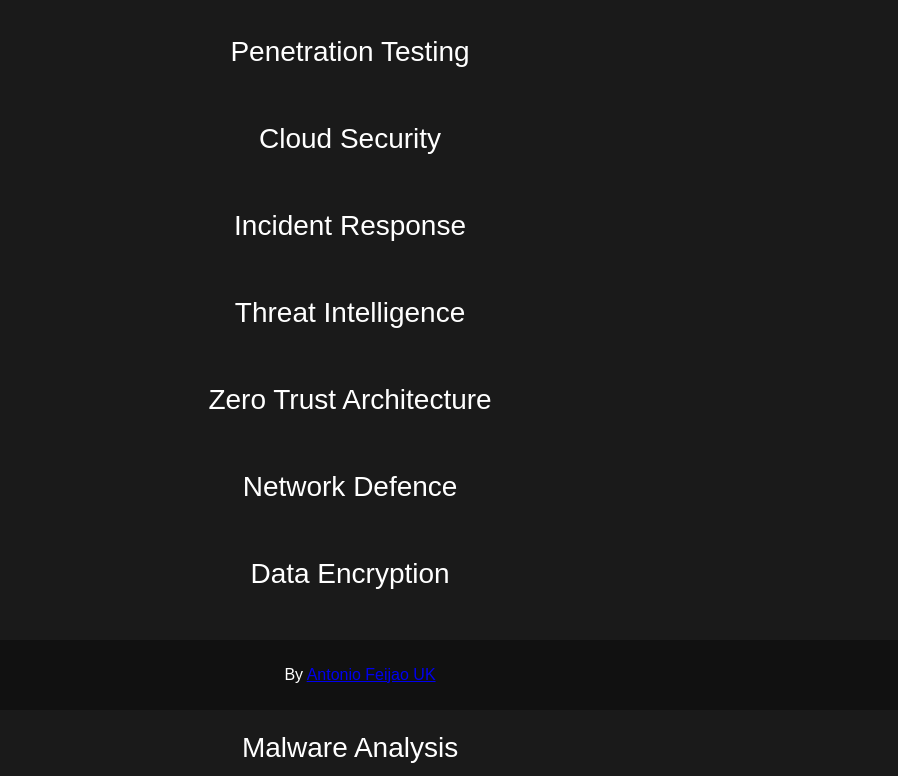
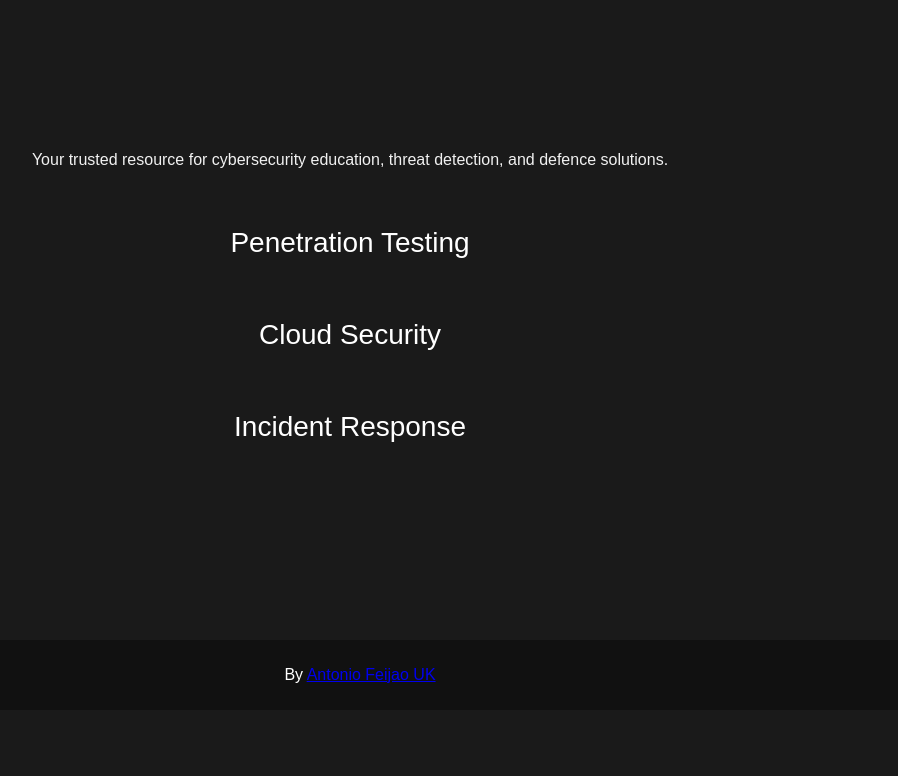
Before and after one commit to AntonioFeijaoUK/www-securitymile-com, a plain HTML site: page docs/index.html in a window 1280 px wide. Shown: the part 90-866 px from the top of the page, without its empty margins (290-1188 px from the left). After the commit the page ends 800 px from the top, so only its background shows below. Drawn offline with Linux system fonts and the light colour scheme.

Commit message:
Update styles.css

```diff
--- a/docs/styles.css
+++ b/docs/styles.css
@@ -3,16 +3,16 @@ body {
     padding: 0;
     display: flex;
     flex-direction: column;
-    min-height: 100vh; /* Full viewport height */
+    min-height: 100vh;
     background-color: #1a1a1a;
     font-family: 'Arial', sans-serif;
     color: #f1f1f1;
-    max-width: 100vw; /* Prevent horizontal overflow */
-    overflow-x: hidden; /* Disable horizontal scroll */
+    max-width: 100vw;
+    overflow-x: hidden;
 }
 
 .landing-page {
-    flex: 1; /* Allow content to push footer down */
+    flex: 1;
     display: flex;
     flex-direction: column;
     justify-content: center;
@@ -21,14 +21,20 @@ body {
 }
 
 .domain-name h1 {
-    position: fixed; /* Keep title fixed at the top */
-    top: 20px; /* Set distance from top */
-    width: 100%; /* Full width */
-    text-align: center; /* Center text */
-    z-index: 100; /* Ensure it stays above other elements */
+    position: fixed;
+    top: 20px;
+    width: 100%;
+    text-align: center;
+    z-index: 100;
     color: #ffffff;
-    font-size: 3rem; /* Adjust to your preferred size */
+    font-size: 3rem;
     margin: 0;
+}
+
+.carousel-container {
+    height: 300px; /* Adjust the height based on desired visibility */
+    position: relative;
+    overflow: hidden; /* Hide overflowing items */
 }
 
 #carousel-list {
@@ -36,30 +42,25 @@ body {
     padding: 0;
     margin: 0;
     text-align: center;
-    height: 100%;
-    display: flex;
-    flex-direction: column;
-    justify-content: flex-start;
     z-index: 2;
-    transform: perspective(500px); /* Depth effect */
+    transform: perspective(500px);
 }
 
 #carousel-list li {
-    font-size: clamp(1.25rem, 2.5vw, 1.75rem); /* Responsive font size */
-    color: #ffffff; /* Highlight current word */
-    margin-bottom: 5px;
-    transform: translateY(20px) scale(1); /* Normal size and positioned below */
-    transition: transform 10s linear; /* Slow transition to achieve scrolling effect */
+    font-size: clamp(1.25rem, 2.5vw, 1.75rem);
+    color: #ffffff;
+    margin-bottom: 10px;
+    transform: translateY(0); /* Set initial Y position */
+    transition: transform 0.1s linear; /* Smooth scrolling */
 }
 
-/* Footer always fixed at the bottom */
 footer {
     padding: 10px;
     background-color: #111;
     color: #fff;
     width: 100%;
     text-align: center;
-    position: fixed; /* Fixed at the bottom */
+    position: fixed;
     bottom: 0;
     left: 0;
 }
```
